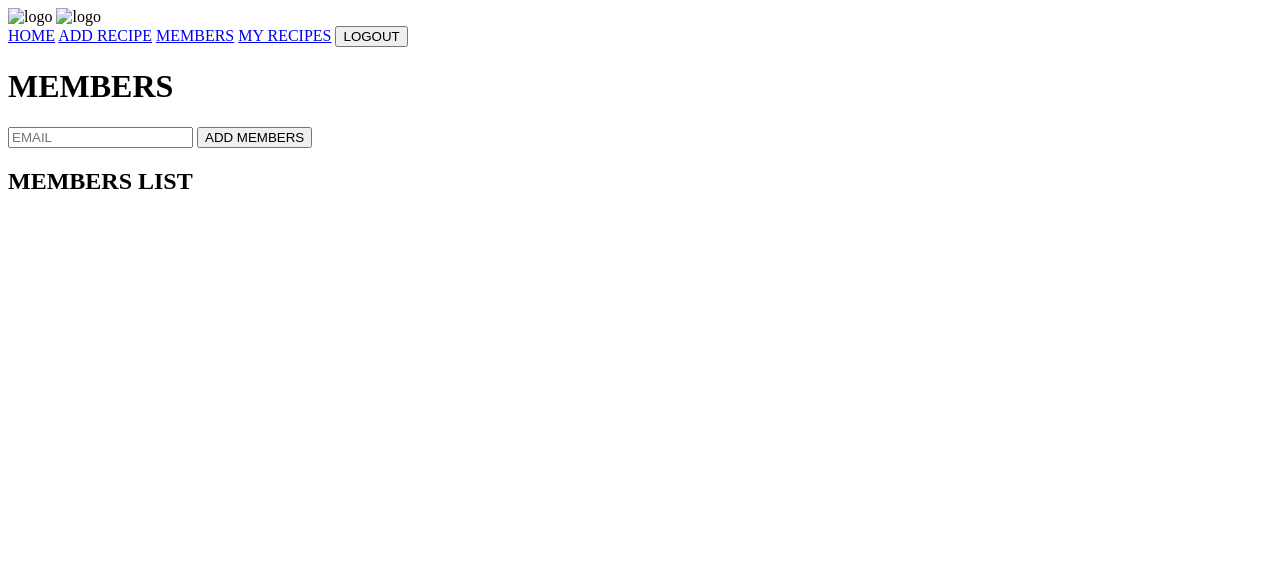
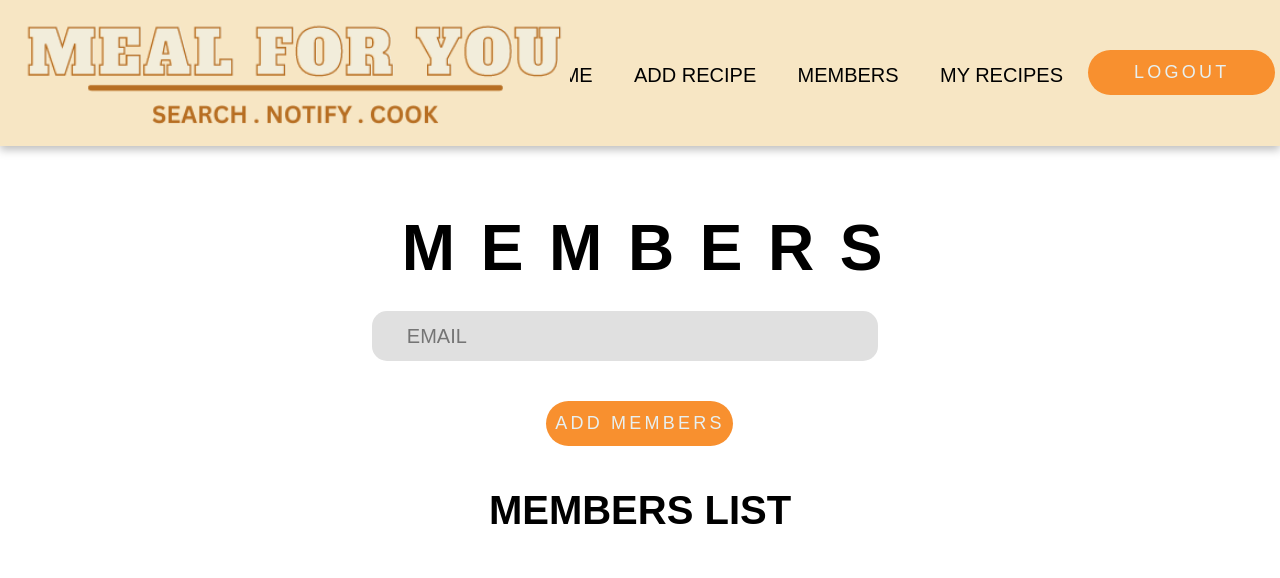
Before and after one commit to MiykelC/1304Prototype, a plain HTML site: page members.html in a window 1280 px wide. Drawn offline with Linux system fonts and the light colour scheme; the site is published under a folder, as on GitHub Pages, so addresses that start at the root find nothing; a web font is replaced by a local one.

Commit message:
Update members.html

```diff
--- a/members.html
+++ b/members.html
@@ -2,11 +2,11 @@
 <html lang="en">
 
 <head>
-  <link rel="stylesheet" href="/CSS/button.css">
-  <link rel="stylesheet" href="/CSS/header.css">
-  <link rel="stylesheet" href="/CSS/items.css">
-  <link rel="stylesheet" href="/CSS/members.css">
-  <script src="/JS/members.js"></script>
+  <link rel="stylesheet" href="CSS/button.css">
+  <link rel="stylesheet" href="CSS/header.css">
+  <link rel="stylesheet" href="CSS/items.css">
+  <link rel="stylesheet" href="CSS/members.css">
+  <script src="JS/members.js"></script>
   <meta charset="UTF-8">
   <meta http-equiv="X-UA-Compatible" content="IE=edge">
   <script>
@@ -23,8 +23,8 @@
 
   <div class="navbar">
     <div class="imageContainer">
-        <img src="/FOODimages/MFYlogo2.png" id="logo2" alt="logo">
-      <img src="/FOODimages/MFYLogo.png" id="logo" alt="logo">
+        <img src="FOODimages/MFYlogo2.png" id="logo2" alt="logo">
+      <img src="FOODimages/MFYLogo.png" id="logo" alt="logo">
     </div>
     <div class="flex-Container">
       <a href="index.html">HOME</a>
```
